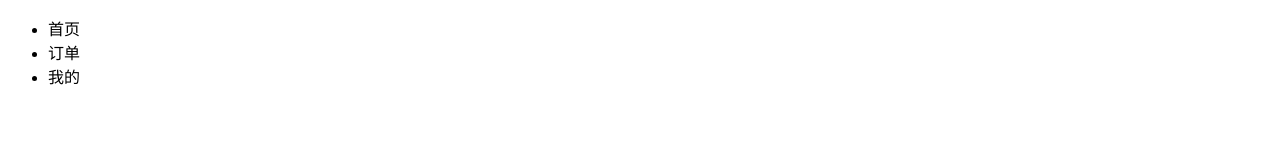
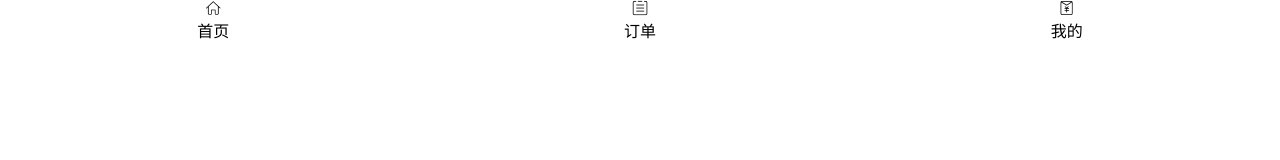
Before and after one commit to whh1126/item, a plain HTML site: page page/footer.html in a window 1280 px wide. Drawn offline with Linux system fonts and the light colour scheme.

Commit message:
添加多个文件

```diff
--- a/css/style.css
+++ b/css/style.css
@@ -1,4 +1,42 @@
+* {
+    margin: 0;
+    padding: 0;
+    list-style: none;
+    text-decoration: none;
+}
+
 html,
-body {
+body,
+.wrap {
     width: 100%;
+    height: 100%;
 }
+
+section {
+    width: 100%;
+    background: #000;
+}
+
+footer {
+    width: 100%;
+    height: 50px;
+}
+
+footer ul {
+    display: flex;
+    justify-content: space-around;
+}
+
+footer ul li {
+    align-items: center;
+    text-align: center;
+}
+
+footer ul li a {
+    display: block;
+}
+
+footer ul li i.icon {
+    text-align: center;
+    color: #000;
+}
--- a/page/footer.html
+++ b/page/footer.html
@@ -6,23 +6,35 @@
     <meta name="viewport" content="width=device-width, initial-scale=1.0">
     <meta http-equiv="X-UA-Compatible" content="ie=edge">
     <title>Document</title>
+    <link rel="stylesheet" href="../css/style.css">
+    <link rel="stylesheet" href="../fonts/iconfont.css">
 </head>
 
 <body>
+    <div class="wrap">
+        <section>
+            <div class="title">
+
+            </div>
+        </section>
         <footer>
             <ul>
                 <li>
+                    <a href="#"> <i class="icon iconfont icon-shouye"></i></a>
                     首页
-                <i class="icon iconfont icon-shouye"></i>
                 </li>
                 <li>
-                <i class="icon iconfont icon-wodedingdan"></i> 订单
+                    <a href="#"> <i class="icon iconfont icon-wodedingdan"></i> </a>
+                    订单
                 </li>
                 <li>
-                <i class="icon iconfont icon-wodehongbao"></i> 我的
+                    <a href="#"> <i class="icon iconfont icon-wodehongbao"></i></a>
+                    我的
                 </li>
             </ul>
         </footer>
+    </div>
+
 
 </body>
 
```
Also changed, not shown: page/index.html (+1 -14 lines). Lines whose indentation alone changed are shown as unchanged.
